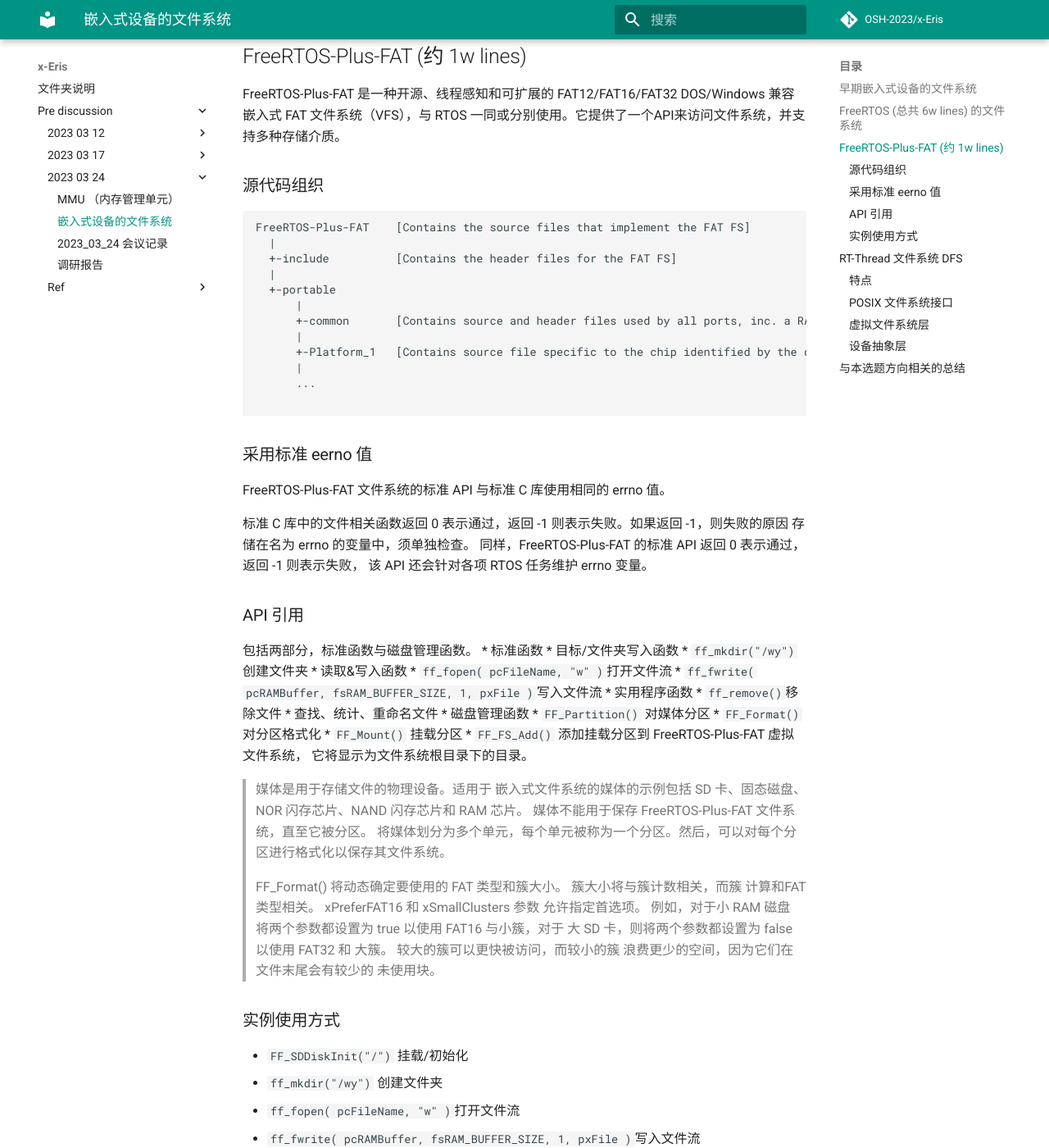
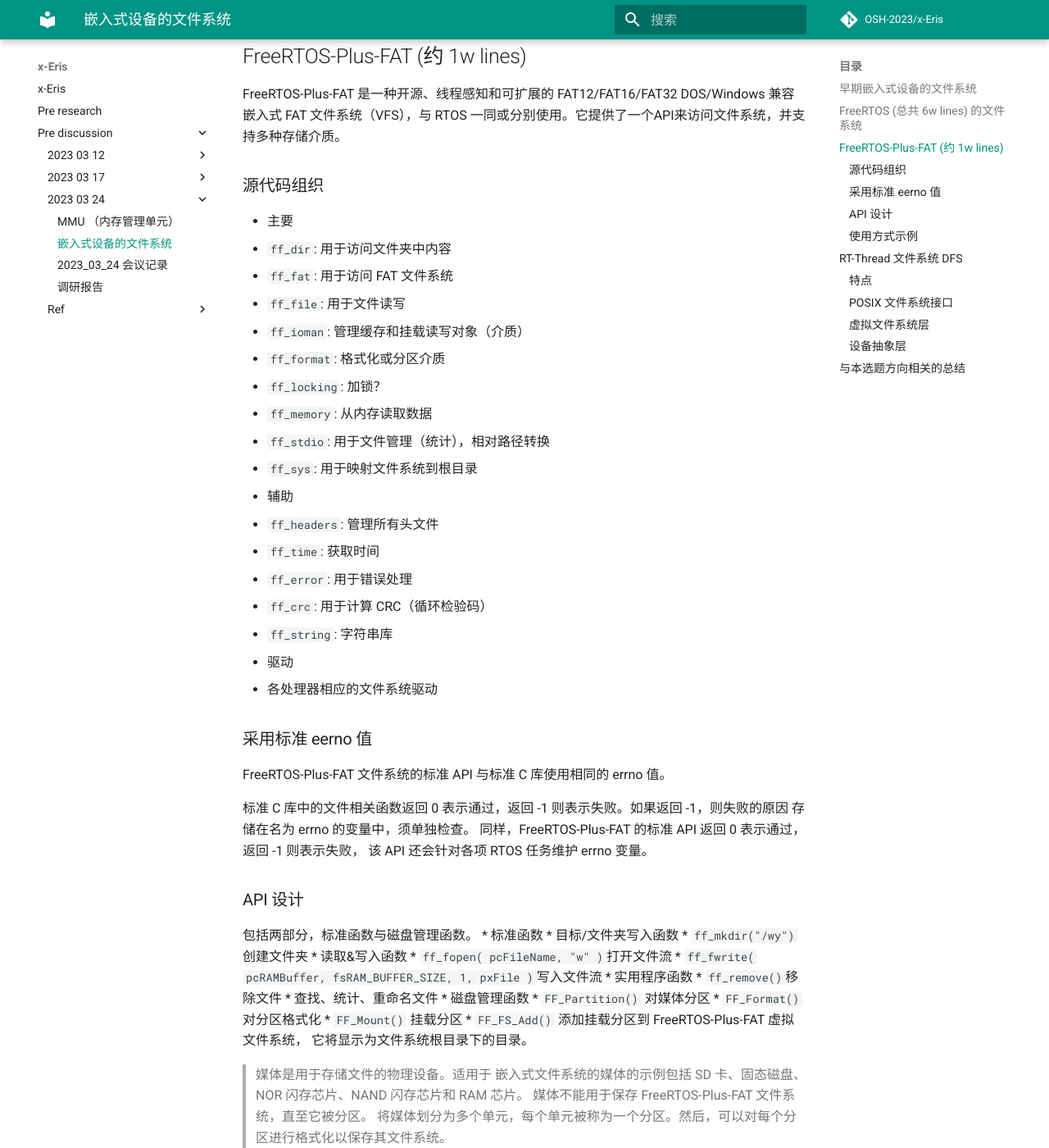
Before and after one commit to OSH-2023/x-Eris, an MkDocs documentation site: the page built from reports/pre_discussion/2023_03_24/file_system_on_embeded_device.md, in a window 1280 px wide and 1400 px high, scrolled down 555 px. Shown: the whole window at 82% size. Built offline with MkDocs 1.6.1 and Material for MkDocs 9.7.7, drawn with Linux system fonts in a browser that asks for light colours; comment, search, counter and statistics services are not loaded; some of the changed text lies outside the part shown.

Commit message:
Finish file_system_on_embeded_device.md

````diff
--- a/reports/pre_discussion/2023_03_24/file_system_on_embeded_device.md
+++ b/reports/pre_discussion/2023_03_24/file_system_on_embeded_device.md
@@ -12,26 +12,32 @@
 FreeRTOS-Plus-FAT 是一种开源、线程感知和可扩展的 FAT12/FAT16/FAT32 DOS/Windows 兼容 嵌入式 FAT 文件系统（VFS），与 RTOS 一同或分别使用。它提供了一个API来访问文件系统，并支持多种存储介质。
 
 ### 源代码组织
-```
-FreeRTOS-Plus-FAT    [Contains the source files that implement the FAT FS]
-  |
-  +-include          [Contains the header files for the FAT FS]
-  |
-  +-portable
-      |
-      +-common       [Contains source and header files used by all ports, inc. a RAM disk driver]
-      |
-      +-Platform_1   [Contains source file specific to the chip identified by the directory's name]
-      |
-      ...
 
-```
+* 主要
+  * ```ff_dir```: 用于访问文件夹中内容
+  * ```ff_fat```: 用于访问 FAT 文件系统
+  * ```ff_file```: 用于文件读写
+  * ```ff_ioman```: 管理缓存和挂载读写对象（介质）
+  * ```ff_format```: 格式化或分区介质
+  * ```ff_locking```: 加锁？
+  * ```ff_memory```: 从内存读取数据
+  * ```ff_stdio```: 用于文件管理（统计），相对路径转换
+  * ```ff_sys```: 用于映射文件系统到根目录
+* 辅助
+  * ```ff_headers```: 管理所有头文件
+  * ```ff_time```: 获取时间
+  * ```ff_error```: 用于错误处理
+  * ```ff_crc```: 用于计算 CRC（循环检验码）
+  * ```ff_string```: 字符串库
+* 驱动
+  * 各处理器相应的文件系统驱动
+
 ### 采用标准 eerno 值
 FreeRTOS-Plus-FAT 文件系统的标准 API 与标准 C 库使用相同的 errno 值。
 
 标准 C 库中的文件相关函数返回 0 表示通过，返回 -1 则表示失败。如果返回 -1，则失败的原因 存储在名为 errno 的变量中，须单独检查。 同样，FreeRTOS-Plus-FAT 的标准 API 返回 0 表示通过，返回 -1 则表示失败， 该 API 还会针对各项 RTOS 任务维护 errno 变量。
 
-### API 引用
+### API 设计
 包括两部分，标准函数与磁盘管理函数。
 * 标准函数
   * 目标/文件夹写入函数
@@ -52,7 +58,7 @@
 >
 > FF_Format() 将动态确定要使用的 FAT 类型和簇大小。 簇大小将与簇计数相关，而簇 计算和FAT 类型相关。 xPreferFAT16 和 xSmallClusters 参数 允许指定首选项。 例如，对于小 RAM 磁盘 将两个参数都设置为 true 以使用 FAT16 与小簇，对于 大 SD 卡，则将两个参数都设置为 false 以使用 FAT32 和 大簇。 较大的簇可以更快被访问，而较小的簇 浪费更少的空间，因为它们在文件末尾会有较少的 未使用块。
 
-### 实例使用方式
+### 使用方式示例
 * ```FF_SDDiskInit("/")``` 挂载/初始化
 * ```ff_mkdir("/wy")``` 创建文件夹
 * ```ff_fopen( pcFileName, "w" )```打开文件流
@@ -100,6 +106,7 @@
 不同文件系统类型是独立于存储设备驱动而实现的，因此把底层存储设备的驱动接口和文件系统对接起来之后，才可以正确地使用文件系统功能。
 
 ## 与本选题方向相关的总结
-设计 VFS 时，可以参考 RT-Thread 的三层结构组织形式、FreeRTOS-Plus-FAT 的API设计理念。
+设计 VFS 时，可以参考 RT-Thread 的三层结构组织形式、FreeRTOS-Plus-FAT 的API设计理念，在 FreeRTOS-Plus-FAT 继续拓展优化。
 
-有关 MMU 的内容请参见相关文档。
+例如，应继续采用标准 eerno 值以保持兼容性。同时，可以通过保持 POSIX 文件系统接口，并且添加 FreeRTOS-Plus-POSIX 来方便的运行从 Linux/Unix上移植的程序。
+> 注：FreeRTOS-Plus-POSIX 仅仅实现了部分 POSIX 接口，无法仅使用此包装器将现有的 POSIX 兼容应用程序或 POSIX 兼容库移植到 FreeRTOS 内核上运行。
````
Also changed, not shown: reports/README.md (+27 -3 lines), reports/pre_discussion/2023_03_24/meeting.md (+1 -1 lines), reports/pre_research.md (added), 3 other files.
